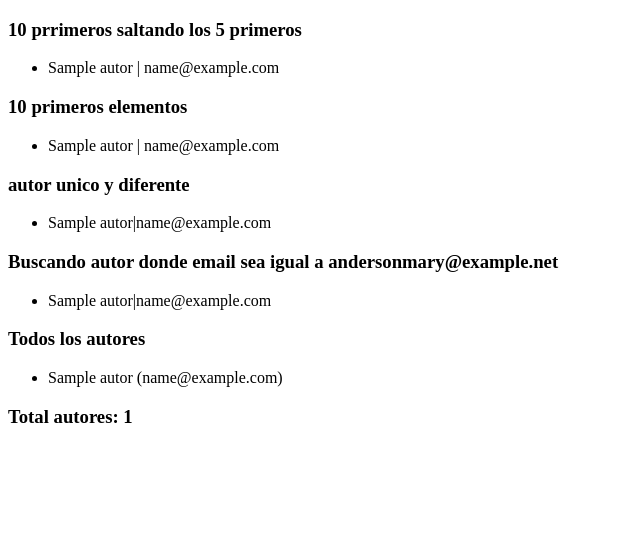
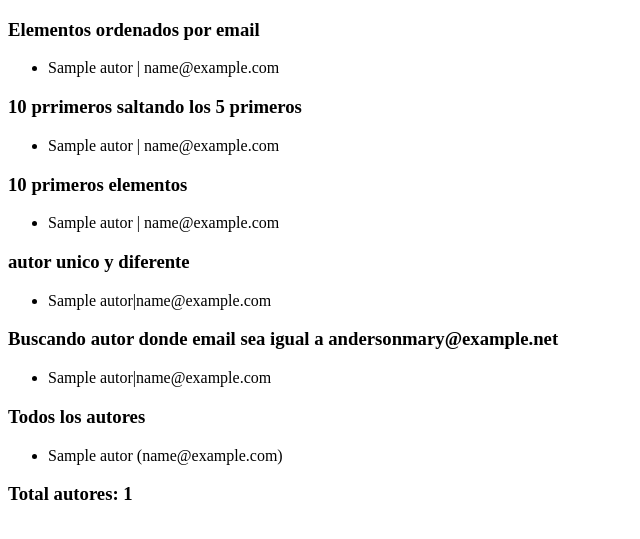
Before and after one commit to zaknein/PracticasDjango, a Django app: template Django/my_blog/templates/post/queries.html in a window 1280 px wide. Shown: the top 539 px of the page, without its empty margins (0-640 px from the left). Run offline with Django 4.2, Linux system fonts and the light colour scheme; the template is opened without the code that fills it: values that come from a table or form of the project are taken from there, others are empty; tables that the repository leaves empty hold one stand-in row (values such as "Sample post").

Commit message:
order_by datos 2

```diff
--- a/Django/my_blog/post/views.py
+++ b/Django/my_blog/post/views.py
@@ -20,4 +20,8 @@ def queries(req):
     # obtener los 10 primeros saltando los primeros 5
 
     offset =Autor.objects.all()[5:10]
-    return render(req,'post/queries.html',{'autores': autores, 'filtered' : filtered, 'autor': autor, 'limit': limit, 'offset':offset})
+
+    #  Obtener todos los elementos ordenados
+
+    orden = Autor.objects.all().order_by('email')
+    return render(req,'post/queries.html',{'autores': autores, 'filtered' : filtered, 'autor': autor, 'limit': limit, 'offset':offset, 'orden':orden})
--- a/Django/my_blog/templates/post/queries.html
+++ b/Django/my_blog/templates/post/queries.html
@@ -7,6 +7,12 @@
     <title>Document</title>
 </head>
 <body>
+    <h3>Elementos ordenados por email</h3>
+    <ul>
+        {% for mail in orden%}
+        <li>{{mail.name}} | {{mail.email}}</li>
+        {% endfor %}
+    </ul>
     <h3>10 prrimeros saltando los 5 primeros</h3>
     <ul>
         {%for autor in offset %}
```
